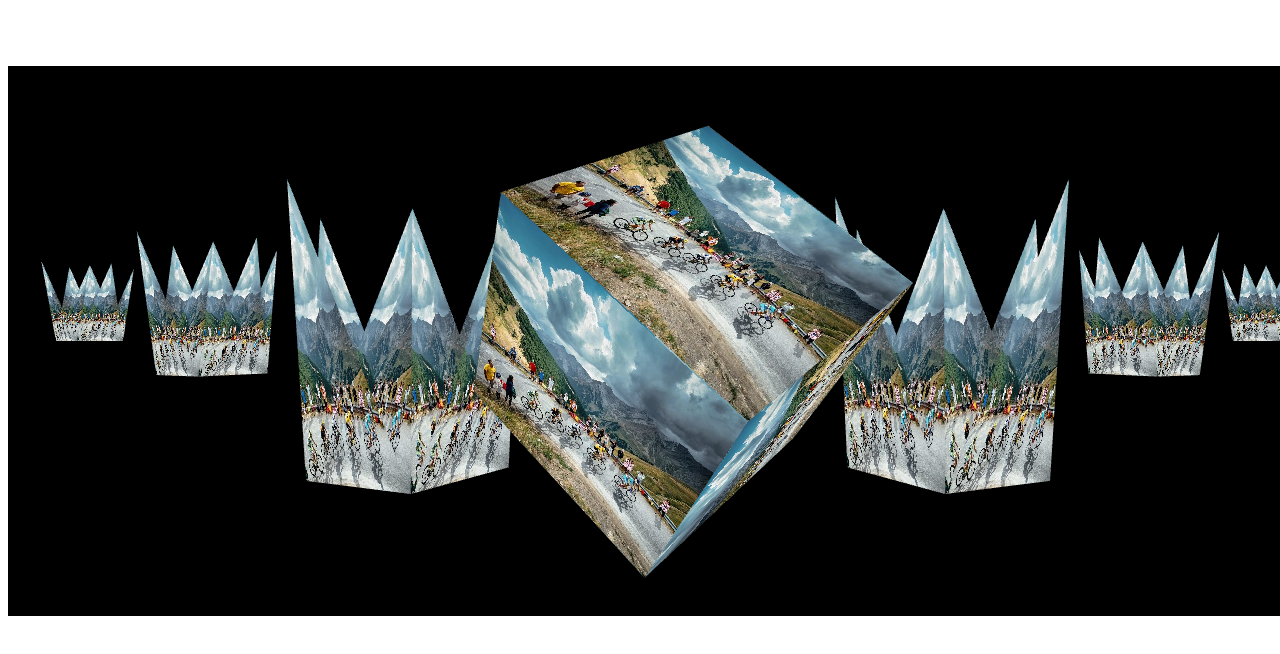
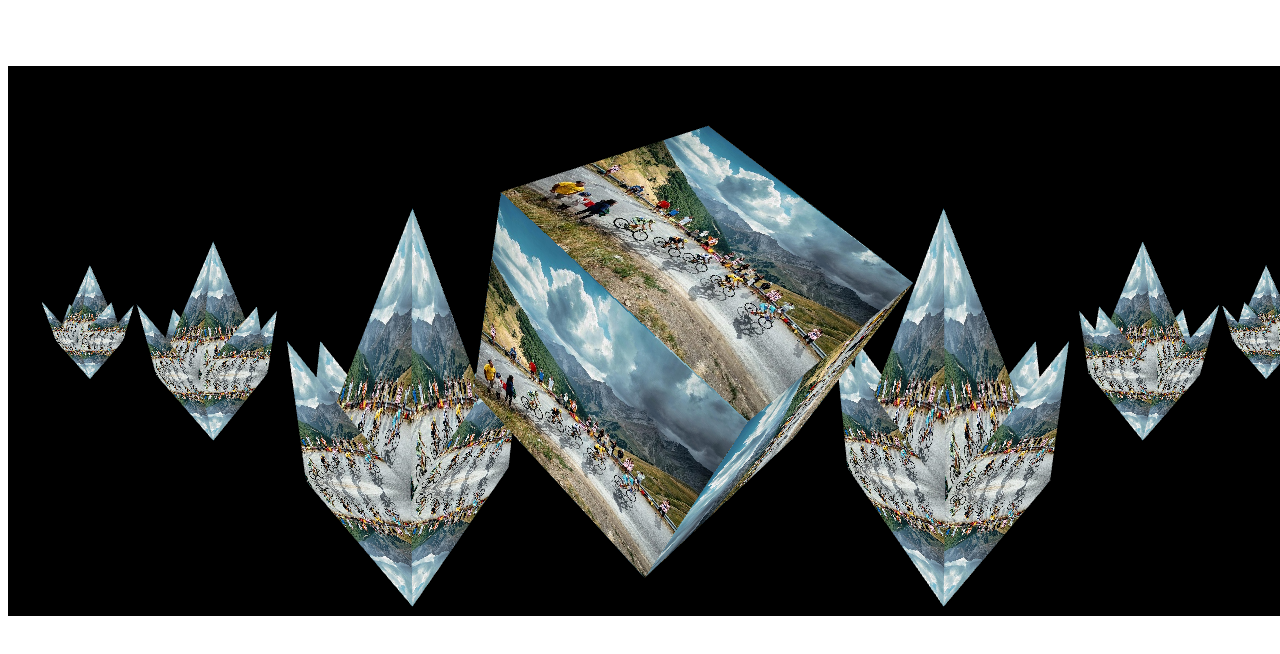
Before and after one commit to Aabhash/TexMapProject, a plain HTML site: page Final.html in a window 1280 px wide. Shown: the top 654 px of the page. Drawn offline with Linux system fonts and the light colour scheme; animation ran at ten frames a second.

Commit message:
Add Bottom Pyramid to Triangle Shapes

```diff
--- a/Final.html
+++ b/Final.html
@@ -2,7 +2,7 @@
 
 <head>
 <title>Project - CG</title>
-<meta http-equiv="content-type" content="text/html; charset=ISO-8859-1">
+
 
 <script type="text/javascript" src="glMatrix-0.9.5.min.js"></script>
 <script type="text/javascript" src="webgl-utils.js"></script>
@@ -55,9 +55,7 @@
 
     function getShader(gl, id) {
         var shaderScript = document.getElementById(id);
-        if (!shaderScript) {
-            return null;
-        }
+
 
         var str = "";
         var k = shaderScript.firstChild;
@@ -80,10 +78,7 @@
         gl.shaderSource(shader, str);
         gl.compileShader(shader);
 
-        if (!gl.getShaderParameter(shader, gl.COMPILE_STATUS)) {
-            alert(gl.getShaderInfoLog(shader));
-            return null;
-        }
+
 
         return shader;
     }
@@ -201,26 +196,42 @@
             -1.0, -1.0, -1.0,
             -1.0, -1.0,  1.0,
 
-            -2.0,  3.0,  0.0,
+            0.0,  -3.0,  0.0,
             -1.0, -1.0, -1.0,
             -1.0, -1.0,  1.0,
 
-             0.0,  3.0, -2.0,
+             0.0,  -3.0, 0.0,
              1.0, -1.0, -1.0,
             -1.0, -1.0, -1.0,
 
-             0.0,  3.0,  2.0,
+             0.0,  -3.0,  0.0,
             -1.0, -1.0,  1.0,
              1.0, -1.0,  1.0,
 
-             2.0,  3.0,  0.0,
+             0.0,  -3.0,  0.0,
+             1.0, -1.0,  1.0,
+             1.0, -1.0, -1.0,
+
+	     -2.0,  1.0,  0.0,
+            -1.0, -1.0, -1.0,
+            -1.0, -1.0,  1.0,
+
+             0.0,  1.0, -2.0,
+             1.0, -1.0, -1.0,
+            -1.0, -1.0, -1.0,
+
+             0.0,  1.0,  2.0,
+            -1.0, -1.0,  1.0,
+             1.0, -1.0,  1.0,
+
+             2.0,  1.0,  0.0,
              1.0, -1.0,  1.0,
              1.0, -1.0, -1.0,
 
         ];
         gl.bufferData(gl.ARRAY_BUFFER, new Float32Array(pvertices), gl.STATIC_DRAW);
         pyramidVertexPositionBuffer.itemSize = 3;
-        pyramidVertexPositionBuffer.numItems = 24;
+        pyramidVertexPositionBuffer.numItems = 36;
 
         pyramidVertexTextureCoordBuffer = gl.createBuffer();
         gl.bindBuffer(gl.ARRAY_BUFFER, pyramidVertexTextureCoordBuffer);
@@ -255,10 +266,26 @@
 
                 0.5, 1.0,
                 0.2, 0.2,
+                1.0, 0.2,
+
+		0.5, 1.0,
+                0.2, 0.2,
+                1.0, 0.2,
+
+                0.5, 1.0,
+                0.2, 0.2,
+                1.0, 0.2,
+
+                0.5, 1.0,
+                0.2, 0.2,
+                1.0, 0.2,
+
+                0.5, 1.0,
+                0.2, 0.2,
                 1.0, 0.2];
         gl.bufferData(gl.ARRAY_BUFFER, new Float32Array(tc), gl.STATIC_DRAW);
         pyramidVertexTextureCoordBuffer.itemSize = 2;
-        pyramidVertexTextureCoordBuffer.numItems = 24;
+        pyramidVertexTextureCoordBuffer.numItems = 36;
 
 
         cubeVertexPositionBuffer = gl.createBuffer();
```
